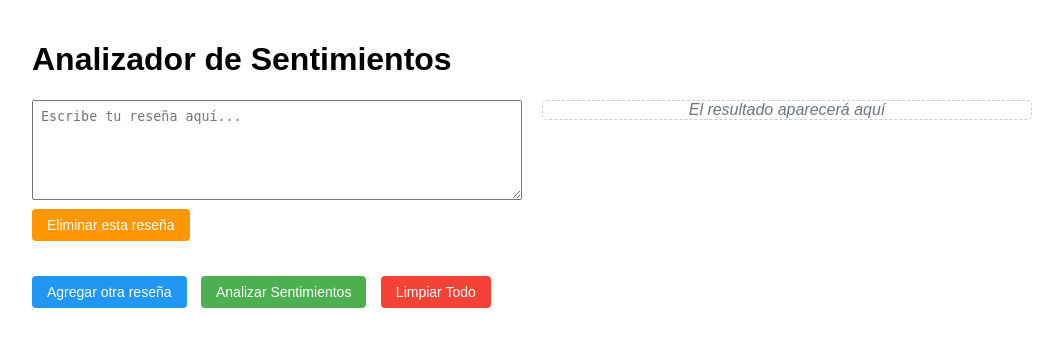
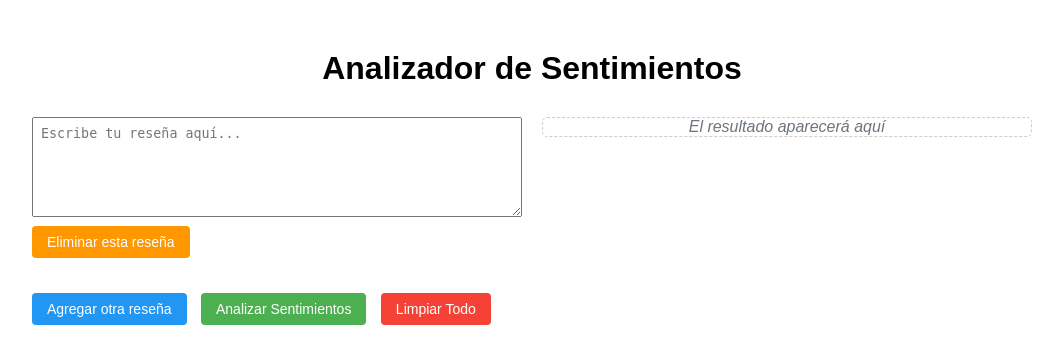
Before and after one commit to mynorsinay/ProyectoIA, a Flask app: page / in a window 1280 px wide. Shown: the top 364 px of the page, without its empty margins (108-1171 px from the left). Run offline with Flask 3, Linux system fonts and the light colour scheme; parts of the project's set-up code (start-up, migrations or seed data) failed here and were passed over.

Commit message:
cambios en estilos

```diff
--- a/static/estilos.css
+++ b/static/estilos.css
@@ -1,9 +1,15 @@
-body {
+    body {
             font-family: Arial, sans-serif;
             max-width: 1000px;
             margin: 0 auto;
             padding: 20px;
         }
+    h1 {
+    text-align: center;
+    margin: 20px 0;
+    padding: 10px 0;
+    width: 100%;
+    }
         .review-row {
             display: flex;
             margin-bottom: 20px;
```
